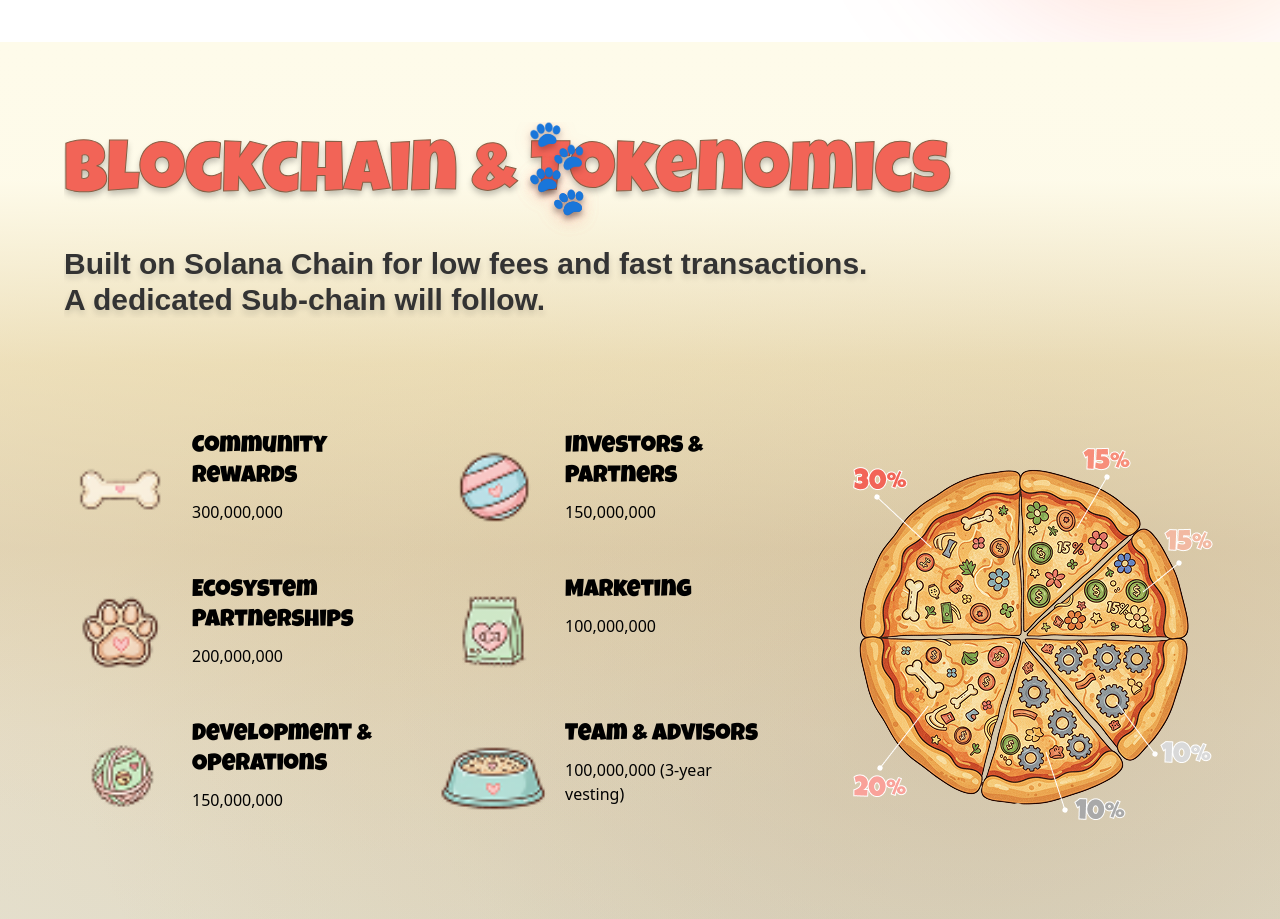
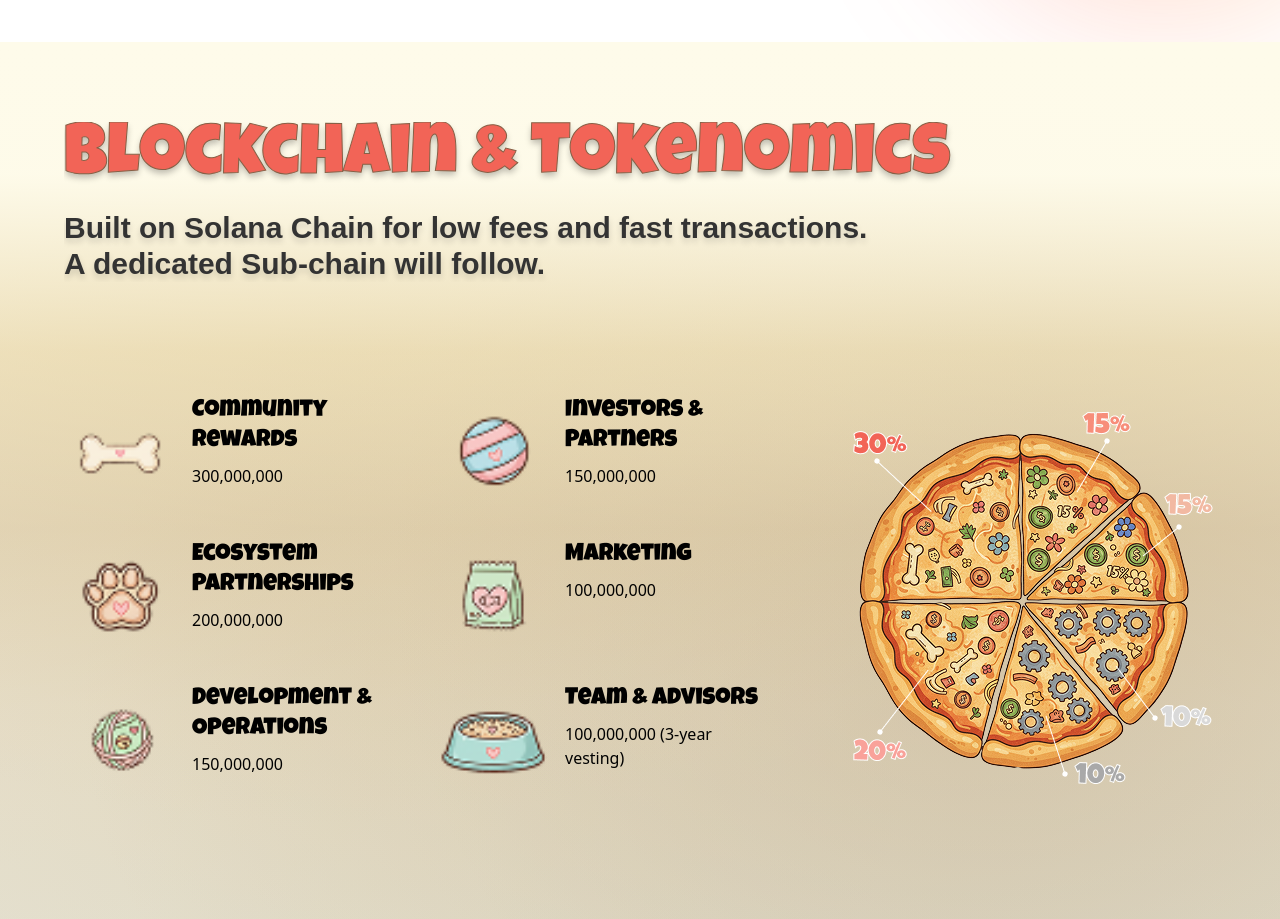
Before and after one commit to SonnyBlackVito/klovepet, a Next.js app: page / in a window 1280 px wide. Shown: the part 5840-6759 px from the top of the page. Built offline with nearby package versions, Linux system fonts and the light colour scheme.

Commit message:
first commit

```diff
--- a/src/component/TokenomicsSection.jsx
+++ b/src/component/TokenomicsSection.jsx
@@ -74,7 +74,7 @@
       <div className="flex flex-row justify-between relative overflow-x-hidden mb-8 sm:mb-12 md:mb-16">
         <div className="flex flex-col relative z-10 w-full">
           <h2
-            className="text-3xl sm:text-4xl md:text-5xl lg:text-6xl xl:text-7xl 2xl:text-8xl font-normal leading-tight sm:leading-normal max-w-6xl"
+            className="text-3xl sm:text-4xl md:text-5xl lg:text-6xl xl:text-7xl 2xl:text-8xl font-normal  max-w-6xl"
             style={{
               color: "#F26457",
               WebkitTextStroke: "1px #876046",
@@ -86,7 +86,9 @@
               &
               {/* Paw prints animation - hidden on mobile */}
               <div
-                className="hidden lg:block absolute top-0 left-full h-[200px] pointer-events-none overflow-visible"
+                // className="hidden lg:block absolute top-0 left-full h-[240px] pointer-events-none  md:overflow-hidden lg:overflow-hidden sm:overflow-hidden "
+                  className="hidden lg:block absolute top-0 left-0 translate-x-full h-[240px] pointer-events-none overflow-hidden"
+
                 style={{
                   marginLeft: "10px",
                   width: "1200px",
```
